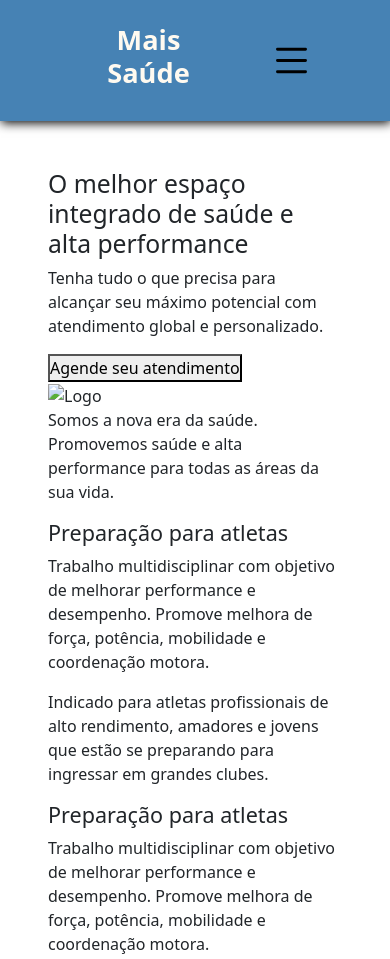
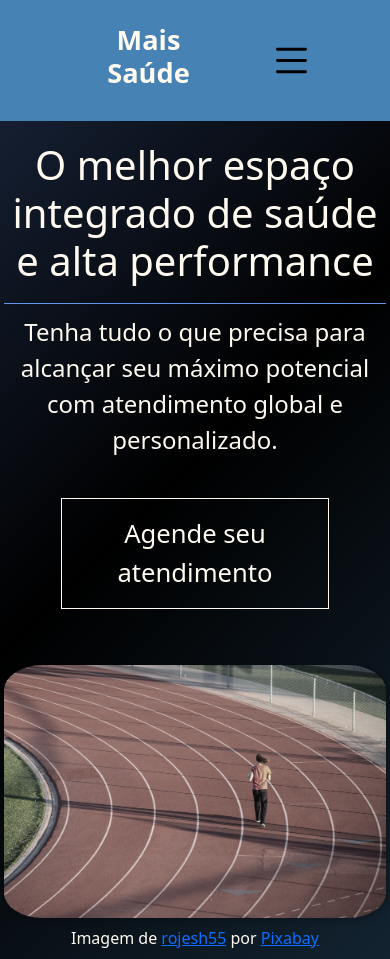
Before and after one commit to coutinhojessica/maisSaude, a website: page index.html in a window 390 px wide. Shown: the top 959 px of the page. Drawn offline with nearby package versions, Linux system fonts and the light colour scheme.

Commit message:
feat: adiciona seção inicial da home

```diff
--- a/index.html
+++ b/index.html
@@ -52,31 +52,36 @@
         <!--Conteúdo da Landing Page-->
 
         <!--Apresentação da empresa-->
-        <main class="conteudo m-5">
-            <section class="apresentacao">
-                <div class="apresentacaoText">
-                    <h2 class="">
+        <main class="conteudo">
+            <section class="apresentacao d-flex flex-column justify-content-center align-items-center p-1">
+                <div class="container-apresentacao d-flex flex-column justify-content-center align-items-center flex-xl-row py-3">
+                  <div class="apresentacaoText d-flex flex-column align-items-center">
+                      <h2 class=" text-intro text-center">
                           O melhor espaço integrado de saúde e alta performance
                       </h2>
-                    <p class="descricao">
+                      <p class="descricao text-center">
                           Tenha tudo o que precisa para alcançar seu máximo
                           potencial com atendimento global e personalizado.
                       </p>
-                    <button class="agendarAtendimento" type="button">
+                      <button class="agendarAtendimento p-3 my-4" type="button">
                           Agende seu atendimento
                       </button>
                   </div>
-                <div class="apresentacaoImg">
-                    <img src="img/logo.png" alt="Logo" />
+                  <div class="apresentacaoImg py-4 text-center ">
+                      <img src="assets/img/img-homeIntro/intro.jpg" class=" img-corrida my-2" alt="Pista de corrida" />
+                      <p>
+                        Imagem de <a href="https://pixabay.com/pt/users/rojesh55-12443406/?utm_source=link-attribution&utm_medium=referral&utm_campaign=image&utm_content=7056590">rojesh55</a> por <a href="https://pixabay.com/pt//?utm_source=link-attribution&utm_medium=referral&utm_campaign=image&utm_content=7056590">Pixabay</a>
+                      </p>
                   </div>
-                <p>
-                    Somos a nova era da saúde. Promovemos saúde e alta
-                    performance para todas as áreas da sua vida.
-                </p>
+                </div>
             </section>
 
             <!--Apresentação dos Serviços-->
             <section id="servicos" class="cardsServicos">
+               <p class="frase-lema text-center py-3 mt-4">
+                    <i>Somos a nova era da saúde. Promovemos saúde e alta
+                    performance para todas as áreas da sua vida.</i>
+                </p>
                 <div class="card1">
                     <h4>Preparação para atletas</h4>
                     <p>
--- a/src/css/style.css
+++ b/src/css/style.css
@@ -1,7 +1,7 @@
 :root{
   --preto: #000000;
   --vermelhoEscuro: #8B0000; /*avisos*/
-  --verdeOliva: #556B2F;
+  --azul: #6495ED;
   --azulClaro: #4682B4;
   --brancoFloral: #FFFAF0;
 }
@@ -17,13 +17,13 @@ body{
   font-size: 16px;
   min-height: 100vh;
   max-width: 100vw;
+  background: var(--brancoFloral);
 }
 
 /* Estilo do cabeçalho */
 
 .cabecalho{
   background-color: var(--azulClaro);
-  box-shadow: 1px 2px 10px black;
 }
 
 .nav-bar{
@@ -56,10 +56,96 @@ body{
 .nav-bar .nav-list .list .nav-item .nav-link{
   text-decoration: none;
   font-size: 1.4rem;
-
 }
 
-/* Menu Mobile */
+/* Apresentação da empresa - feat/home-intro */
+
+.apresentacao{
+  min-height: 100vh;
+   color: var(--brancoFloral);
+    /* Gradient setup */
+    background: linear-gradient(-45deg, var(--azulClaro), var(--preto), var(--azul));
+    background-size: 400% 400%;
+
+    /* Animation */
+    animation: gradient-shift 8s ease infinite;
+
+    /* Performance hint */
+    will-change: background-position;
+  }
+
+  /* Keyframes for smooth gradient movement */
+  @keyframes gradient-shift {
+    0% {
+      background-position: 0% 50%;
+    }
+    50% {
+      background-position: 100% 50%;
+    }
+    100% {
+      background-position: 0% 50%;
+    }
+  }
+
+.apresentacaoText{
+  width: 50%;
+}
+
+.text-intro{
+  font-size: 2.5rem;
+  width: 70%;
+  padding-bottom: 10px;
+}
+
+.descricao{
+  width: 60%;
+  padding-top: 10px;
+  font-size: 1.5rem;
+  border-top: 1px double var(--azul);
+}
+
+.apresentacaoImg{
+  width: 50%;
+}
+
+.img-corrida{
+  width: 75%;
+  border-radius: 10%;
+  padding: 0;
+  box-shadow: 2px 2px 10px rgba(0,0,0,.3);
+  /* Aplica o filtro preto e branco */
+    -webkit-filter: grayscale(100%); /* Suporte para navegadores WebKit */
+    filter: grayscale(70%);
+    transition: 0.5s ease; /* Suaviza a transição */
+}
+
+.img-corrida:hover{
+  -webkit-filter: none;
+    filter: none;
+    transform: scale(1.1);
+    rotate: 360deg;
+    box-shadow: 2px 2px 20px rgba(0,0,0,.5);
+}
+
+.agendarAtendimento {
+  background: transparent;
+  color: var(--brancoFloral);
+  transition: 0.5s ease; /* Suaviza a transição */
+  border: 1px solid var(--brancoFloral);
+  font-size: 1.6rem;
+ }
+
+ .agendarAtendimento:hover{
+  transform: scale(1.1) skewY(1deg);
+  box-shadow: 2px 2px 10px rgba(0,0,0,.3);
+ }
+
+ .frase-lema{
+  font-size: 2.5rem;
+  width: 65%;
+ }
+
+/* Menu Mobile - Responsividade */
 
 .mobile-menu-icon{
   display: none;
@@ -114,4 +200,32 @@ body{
   .open{
     display: block;
   }
+
+  /* Apresentação da empresa */
+  .apresentacaoText{
+   width: 100%;
+  }
+
+  .apresentacaoImg{
+  width: 100%;
 }
+
+  .text-intro{
+  font-size: 2.5rem;
+  width: 100%;
+}
+
+.descricao{
+  width:100%;
+}
+
+.agendarAtendimento{
+  width: 70%;
+}
+
+.img-corrida{
+  border-radius: 10%;
+  padding: 0;
+  width: 100%;
+}
+}
```
Also changed, not shown: assets/img/img-homeIntro/intro.jpg (added). Lines whose indentation alone changed are shown as unchanged.
